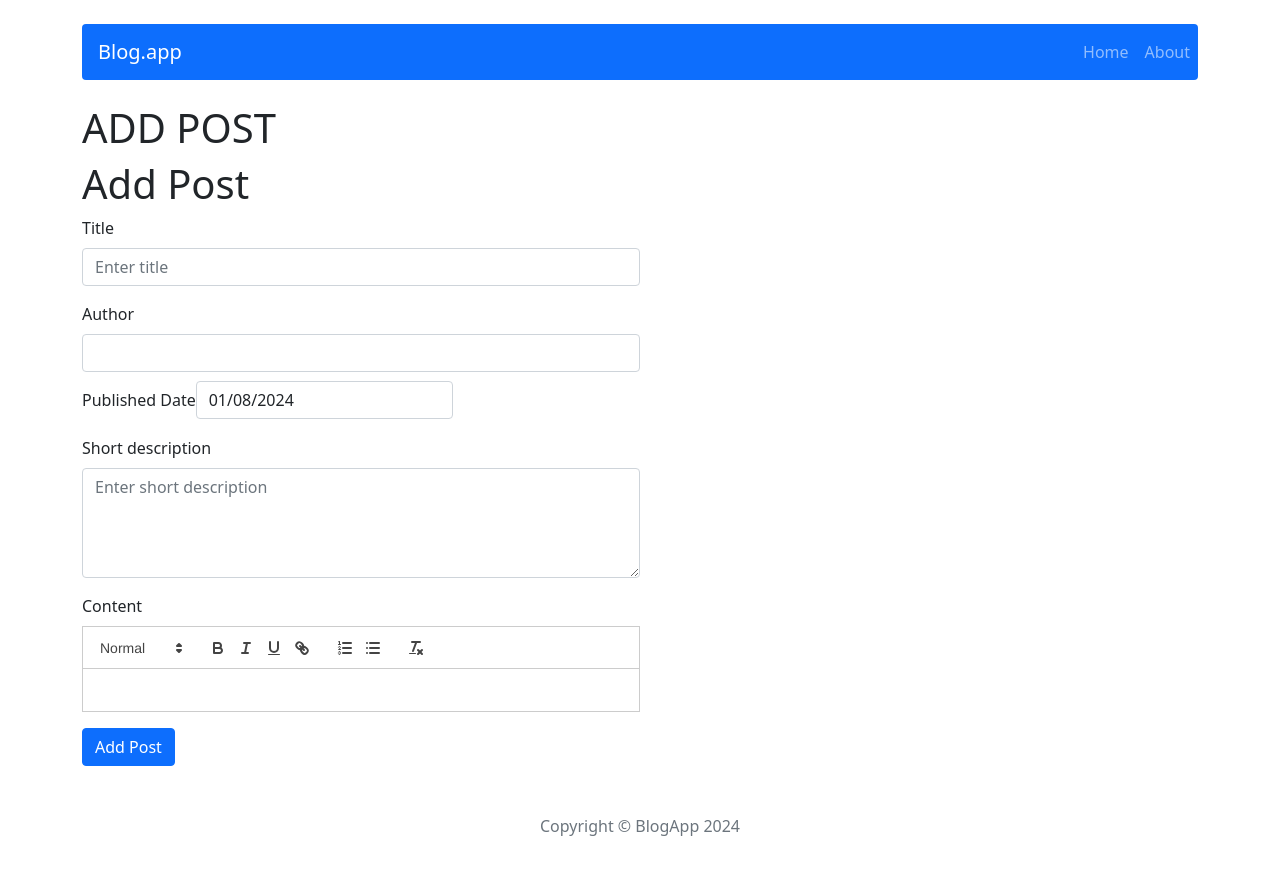
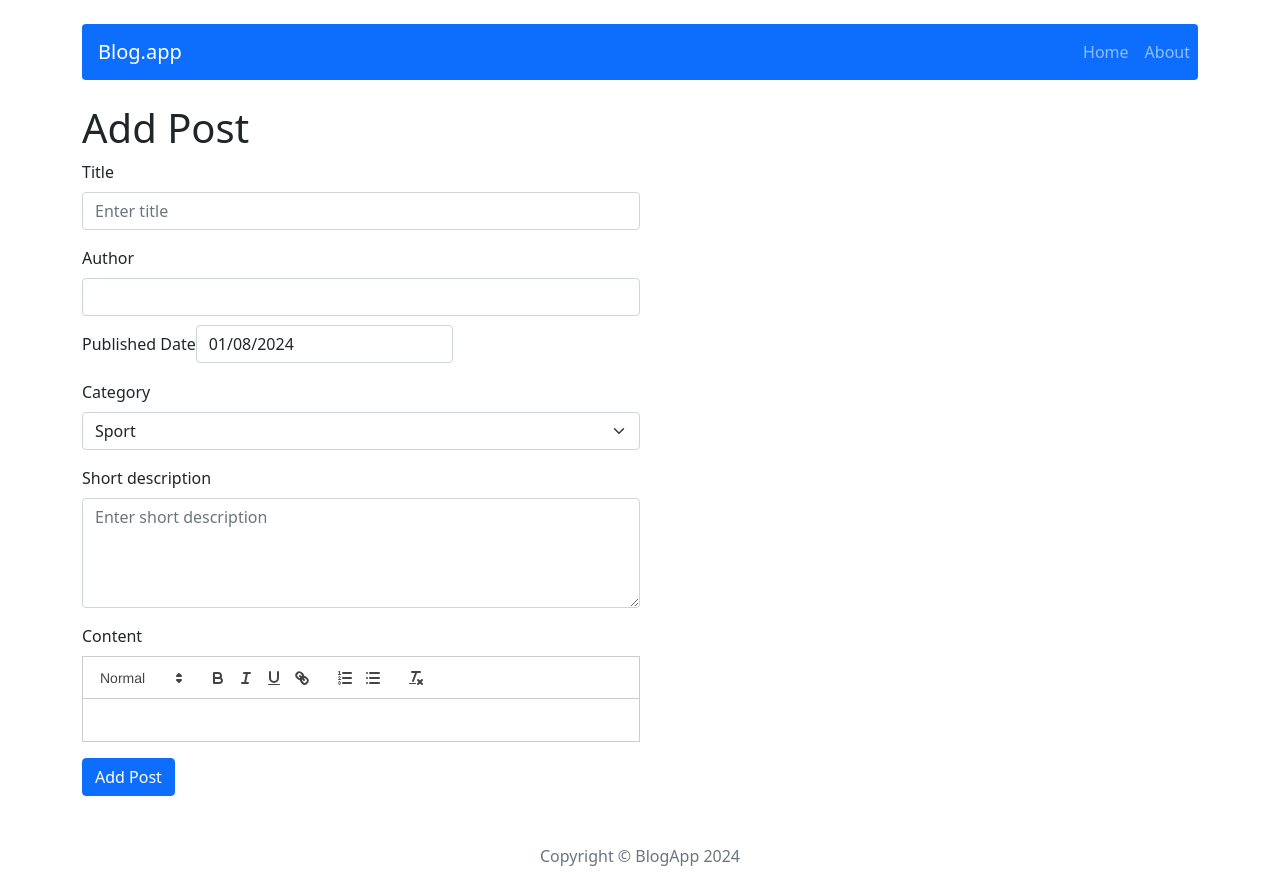
Before and after one commit to piotrkotulski/blog-react, a React (Create React App) app: page /post/add in a window 1280 px wide. Before the commit the page ends 854 px from the top, so only its background shows below. Built offline with nearby package versions, Linux system fonts and the light colour scheme.

Commit message:
part of category func

```diff
--- a/src/components/features/EditPostForm/EditPostForm.js
+++ b/src/components/features/EditPostForm/EditPostForm.js
@@ -41,6 +41,7 @@ const EditPostForm = () => {
                 publishedDate={new Date(post.publishedDate)}
                 shortDescription={post.shortDescription}
                 content={post.content}
+                category={post.category}
             />
         </div>
     );
--- a/src/components/features/PostForm/PostForm.js
+++ b/src/components/features/PostForm/PostForm.js
@@ -1,4 +1,5 @@
 import React, { useState } from 'react';
+import { useSelector } from 'react-redux';
 import { Form, Button } from 'react-bootstrap';
 import ReactQuill from 'react-quill';
 import 'react-quill/dist/quill.snow.css';
@@ -18,12 +19,14 @@ const PostForm = ({ action, actionText, ...props }) => {
     const { register, handleSubmit: validate, formState: { errors } } = useForm();
     const [contentError, setContentError] = useState(false);
     const [dateError, setDateError] = useState(false);
+    const categories = useSelector(state => state.categories);
+    console.log(categories);
 
     const handleSubmit = () => {
         setContentError(!content);
         setDateError(!publishedDate);
         if (content && publishedDate) {
-            action({ title, author, publishedDate, shortDescription, content });
+            action({ title, author, publishedDate, shortDescription, content, categories });
         }
     };
 
@@ -62,6 +65,16 @@ const PostForm = ({ action, actionText, ...props }) => {
                 />
                 {dateError && <small className="d-block form-text text-danger mt-2">Date can't be empty</small>}
             </Form.Group>
+            <Form.Group className='mt-3' controlId="category">
+                <Form.Label>Category</Form.Label>
+                <Form.Select {...register("category", { required: true })} defaultValue={props.category || (categories.length > 0 ? categories[0] : '')}>
+
+                {categories.map(category => (
+                        <option key={category} value={category}>{category}</option>
+                    ))}
+                </Form.Select>
+                {errors.category && <small className="d-block form-text text-danger mt-2">This field is required</small>}
+            </Form.Group>
             <Form.Group className='mt-3' controlId="shortDescription">
                 <Form.Label>Short description</Form.Label>
                 <textarea
--- a/src/components/pages/AddPost/AddPost.js
+++ b/src/components/pages/AddPost/AddPost.js
@@ -11,7 +11,6 @@ const AddPost = () => {
 
     return (
         <div>
-            <h1>ADD POST</h1>
             <AddPostForm onPostAdded={handlePostAdded}/>
         </div>
     );
--- a/src/components/pages/SInglePost/SinglePost.js
+++ b/src/components/pages/SInglePost/SinglePost.js
@@ -43,6 +43,7 @@ const SinglePost = () => {
                         <Card.Subtitle className="mb-4 text-muted">
                             Published: {dateToStr(post.publishedDate)}
                         </Card.Subtitle>
+                        <Card.Subtitle className="mb-2 text-muted">Category: {post.category}</Card.Subtitle>
                         <Card.Text dangerouslySetInnerHTML={{ __html: post.content }} />
                     </Card.Body>
                 </Card>
--- a/src/components/views/PostPreview/PostPreview.js
+++ b/src/components/views/PostPreview/PostPreview.js
@@ -5,6 +5,7 @@ import styles from "./PostPreview.module.scss";
 import dateToStr from '../../../utils/dateToStr';
 
 const PostPreview = ({ post }) => {
+    console.log(post);
     return (
         <Card className={styles.card}>
             <Card.Body >
@@ -13,6 +14,7 @@ const PostPreview = ({ post }) => {
                 <Card.Subtitle className="mb-4 text-muted">
                     Published: {dateToStr(post.publishedDate)}
                 </Card.Subtitle>
+                 <Card.Subtitle className="mb-2 text-muted">Category: {post.category}</Card.Subtitle>
                 <Card.Text dangerouslySetInnerHTML={{ __html: post.shortDescription }} />
                 <Link to={`/post/${post.id}`}>
                     <Button variant="primary">Read more</Button>
--- /dev/null
+++ b/src/redux/categoryRedux.js
@@ -0,0 +1,10 @@
+const initialState = ["Sport", "News", "Movies"];
+
+const categoryReducer = (state = initialState, action) => {
+    switch (action.type) {
+        default:
+            return state;
+    }
+};
+
+export default categoryReducer;
--- a/src/redux/initialState.js
+++ b/src/redux/initialState.js
@@ -1,5 +1,5 @@
 const initialState = {
-posts:[
+    posts: [
         {
             id: '1',
             title: 'Article title',
@@ -28,5 +28,4 @@ posts:[
 };
 
 
-
 export default initialState;
--- a/src/redux/store.js
+++ b/src/redux/store.js
@@ -1,9 +1,11 @@
 import {createStore, combineReducers} from 'redux';
 import initialState from './initialState';
 import postsReducer from "./postRedux";
+import categoryReducer from './categoryRedux';
 
 const subreducers = {
     posts: postsReducer,
+    categories: categoryReducer
 }
 
 const reducer = combineReducers(subreducers);
```
Lines whose indentation alone changed are shown as unchanged.
